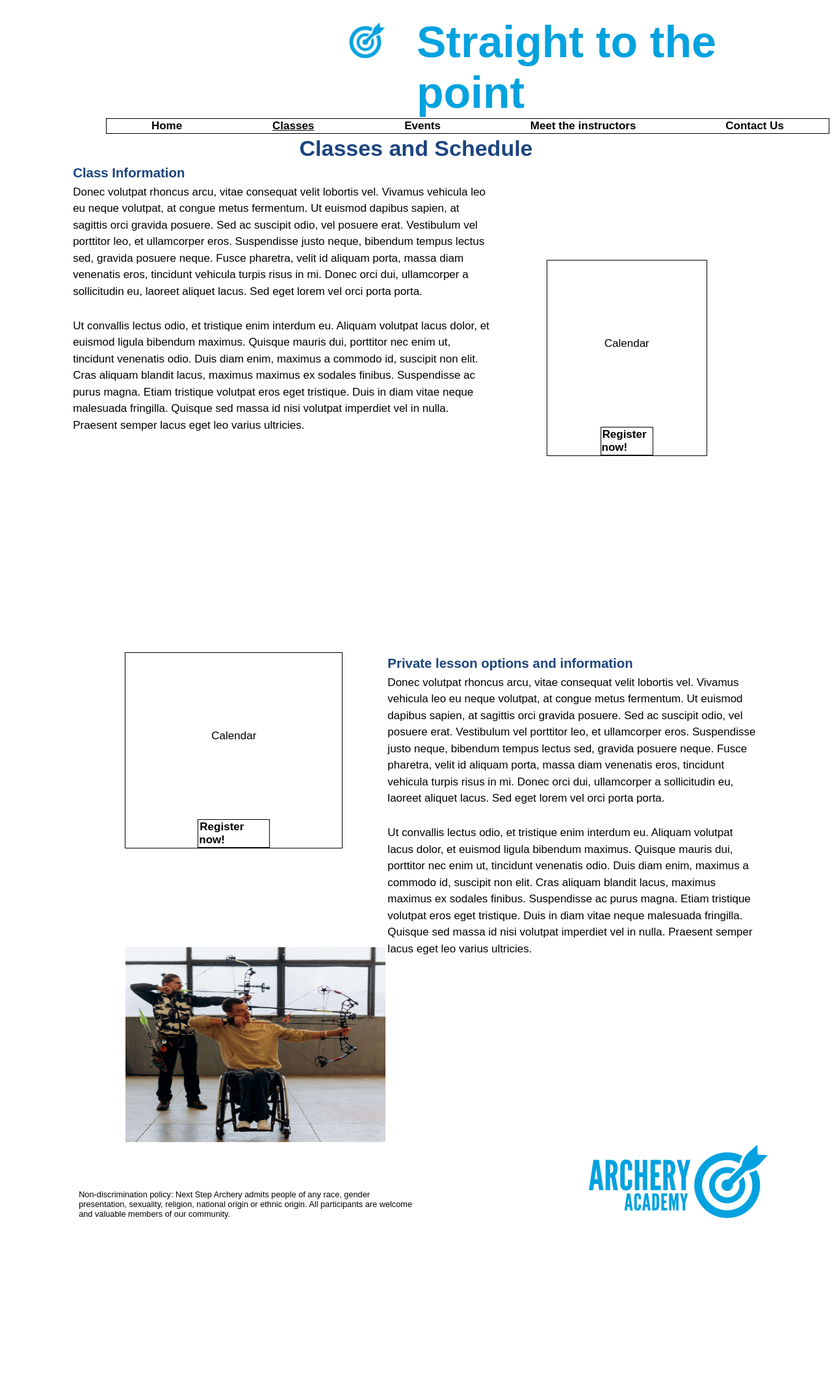
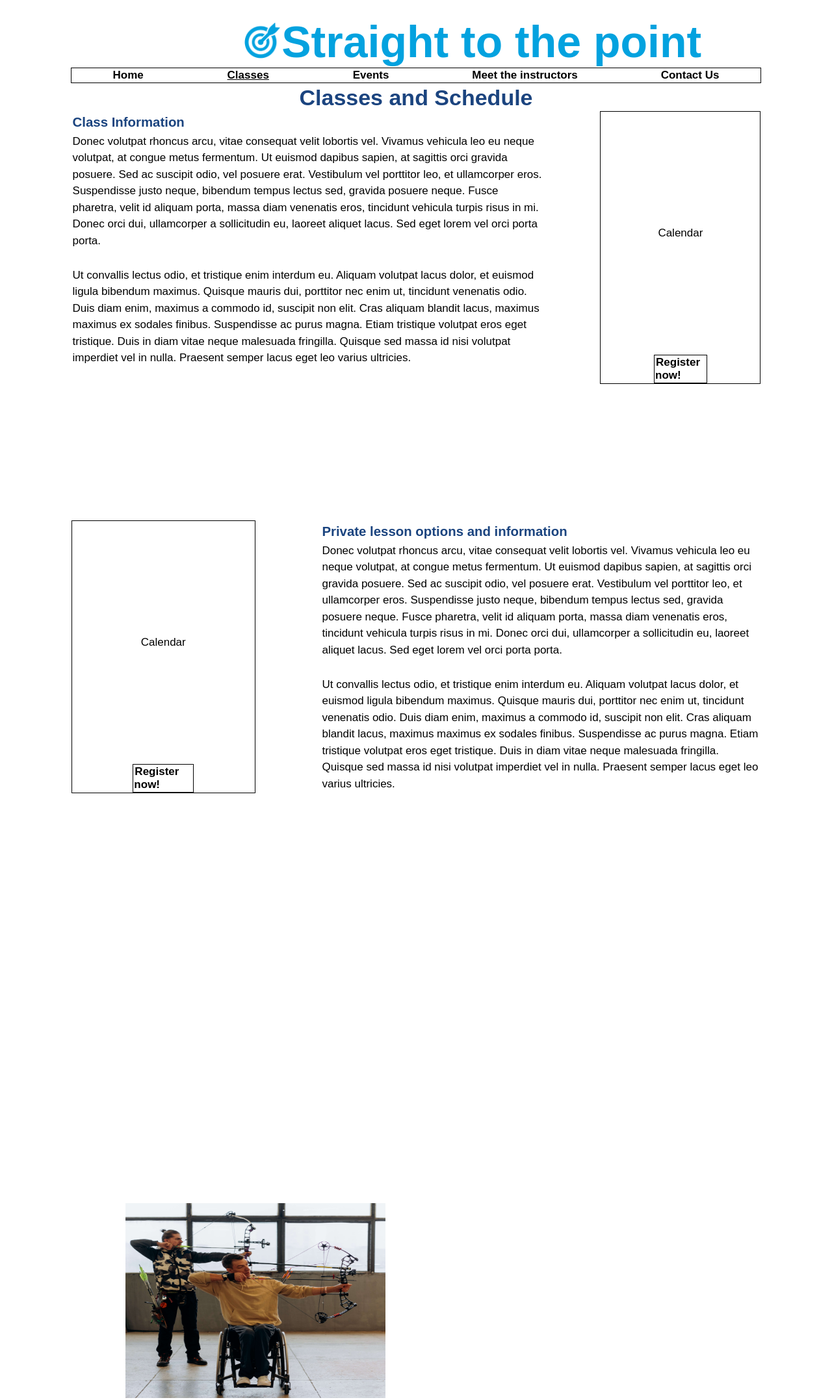
Before and after one commit to StevenM82/archery-html-css-only, a plain HTML site: page classes.html in a window 1280 px wide. Shown: the top 2155 px of the page at 65% size. Before the commit the page ends 1880 px from the top, so only its background shows below. Drawn offline with Linux system fonts and the light colour scheme.

Commit message:
adjusting image/logo placement

```diff
--- a/classes.html
+++ b/classes.html
@@ -100,7 +100,7 @@
           </p>
         </article>
 
-        <aside class="side-bar-left calendar col-10">
+        <aside class="side-bar-left calendar">
           <p class="calendar-text">Calendar</p>
           <menu class="menu register">
             <li><a href="#">Register now!</a></li>
@@ -117,7 +117,7 @@
 
       <footer class="footer-container">
         <img
-          class="address"
+          class="address col-12"
           src="images/archeryAcademy-logo-color.png"
           alt="archery target with arrow
         placed in the bullseye"
--- a/styles/stylesheet.css
+++ b/styles/stylesheet.css
@@ -40,7 +40,7 @@ h3 {
 /*------Header container------*/
 .header-container {
   display: grid;
-  grid-template-columns: repeat(auto-fill, minmax(150px, 1fr));
+  grid-template-columns: subgrid;
   grid-area: 1 / 1 / 1 / span 12;
 }
 .header {
@@ -59,7 +59,7 @@ h3 {
   padding-left: 55px;
 }
 .nav {
-  grid-area: 2 / 2 / 2 / 11;
+  grid-area: 2 / 2 / 2 / 12;
 }
 .menu {
   display: flex;
@@ -90,7 +90,6 @@ a:focus {
     auto-fill,
     minmax(var(--auto-grid-min-size), 1fr)
   );
-  grid-template-rows: auto;
   grid-area: 2 / 2 / 5 / span 10;
   padding-bottom: 2rem;
 }
@@ -101,13 +100,13 @@ a:focus {
   grid-area: 2 / 2 / 5 / span 10;
 }
 .side-bar-left {
-  grid-area: 7 / 2 / 9 / 6;
+  grid-area: 5 / 1 / 7 / 4;
   background-color: rgba(255, 255, 255, 0);
   border: 1px black solid;
   margin: 0px;
 }
 .side-bar-right {
-  grid-area: 3 / 9 / 5 / 12;
+  grid-area: 2 / 10 / 4 / 13;
   background-color: rgba(255, 255, 255, 0);
   border: 1px black solid;
   margin: 0px;
@@ -122,10 +121,10 @@ article {
   grid-area: 7 / 1 / 12 / 12;
 }
 .article-left {
-  grid-area: 2 / 1 / 6 / 8;
+  grid-area: 2 / 1 / 6 / 9;
 }
 .article-right {
-  grid-area: 7 / 6 / 12 / 13;
+  grid-area: 5 / 5 / 7 / 13;
 }
 .image-right {
   grid-area: 2 / 5 / 6 / 13;
@@ -151,11 +150,12 @@ article {
 .figure-container {
   display: grid;
   grid-template-columns: repeat(12, 1fr);
-  grid-area: 6 / 2 / 7 / span 10;
+  grid-area: 6 / 2 / 7 / 12;
   grid-gap: 5px;
 }
 .figure-1 {
-  grid-area: 1 / 1 / 4 / 3;
+  grid-row: span 3;
+  grid-column: span 2;
 }
 .figure-2 {
   grid-area: 3 / 3 / 3 / 5;
@@ -190,7 +190,7 @@ article {
   grid-area: 3 / 2 / 3 / 3;
 }
 .address {
-  grid-area: 9 / 10 / 12 / 13;
+  grid-area: 9 / 11 / 12 / 13;
   color: rgb(255, 255, 255);
 }
 .policy {
```
Also changed, not shown: index.html (+1 -1 lines).
